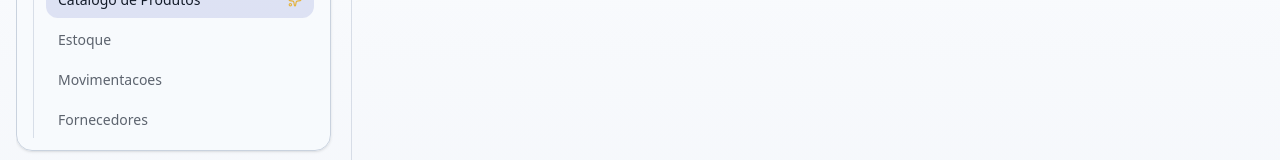
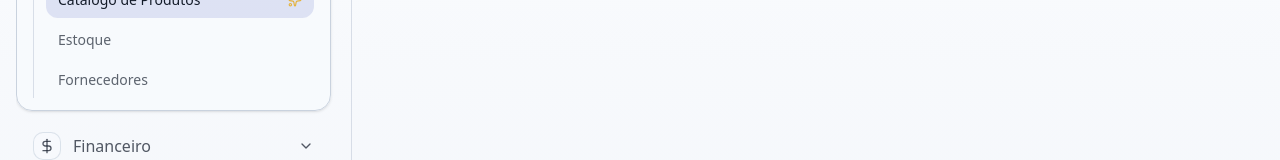
Before and after one commit to DiiasDev/vision-tech, a Next.js app in the folder frontend/: page /products/id in a window 1280 px wide. Shown: the part 439-599 px from the top of the page. Built offline with nearby package versions, Linux system fonts and the light colour scheme; no server answers.

Commit message:
fix: removendo movimentações

```diff
--- a/frontend/src/components/layout/sidebar.tsx
+++ b/frontend/src/components/layout/sidebar.tsx
@@ -80,7 +80,6 @@ const menu: MenuItem[] = [
     subItems: [
       { name: "Catalogo de Produtos", href: "/products" },
       { name: "Estoque", href: "/dashboard/produtos/estoque" },
-      { name: "Movimentacoes", href: "/dashboard/produtos/movimentacoes" },
       { name: "Fornecedores", href: "/dashboard/produtos/fornecedores" },
     ],
   },
```
